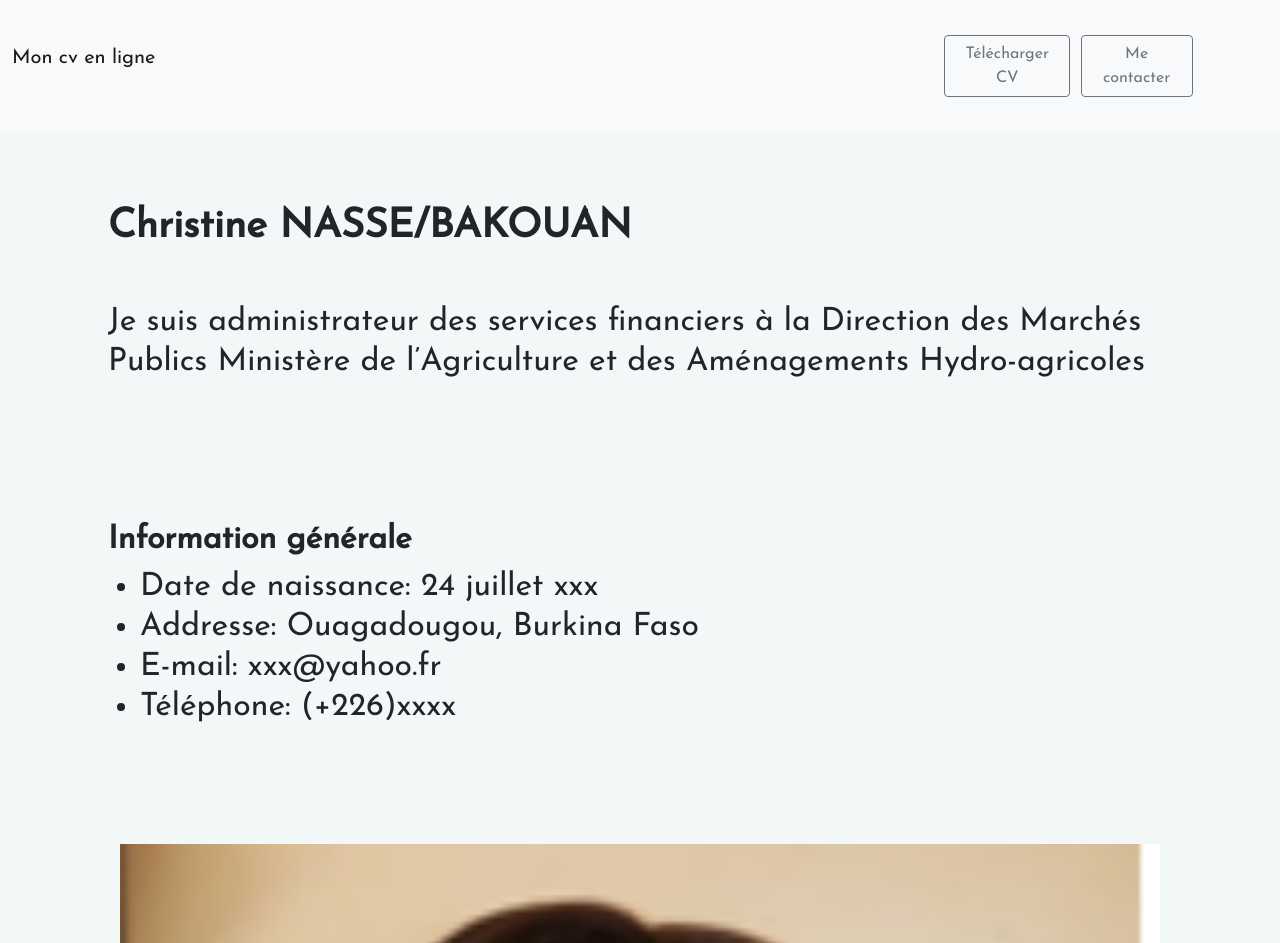
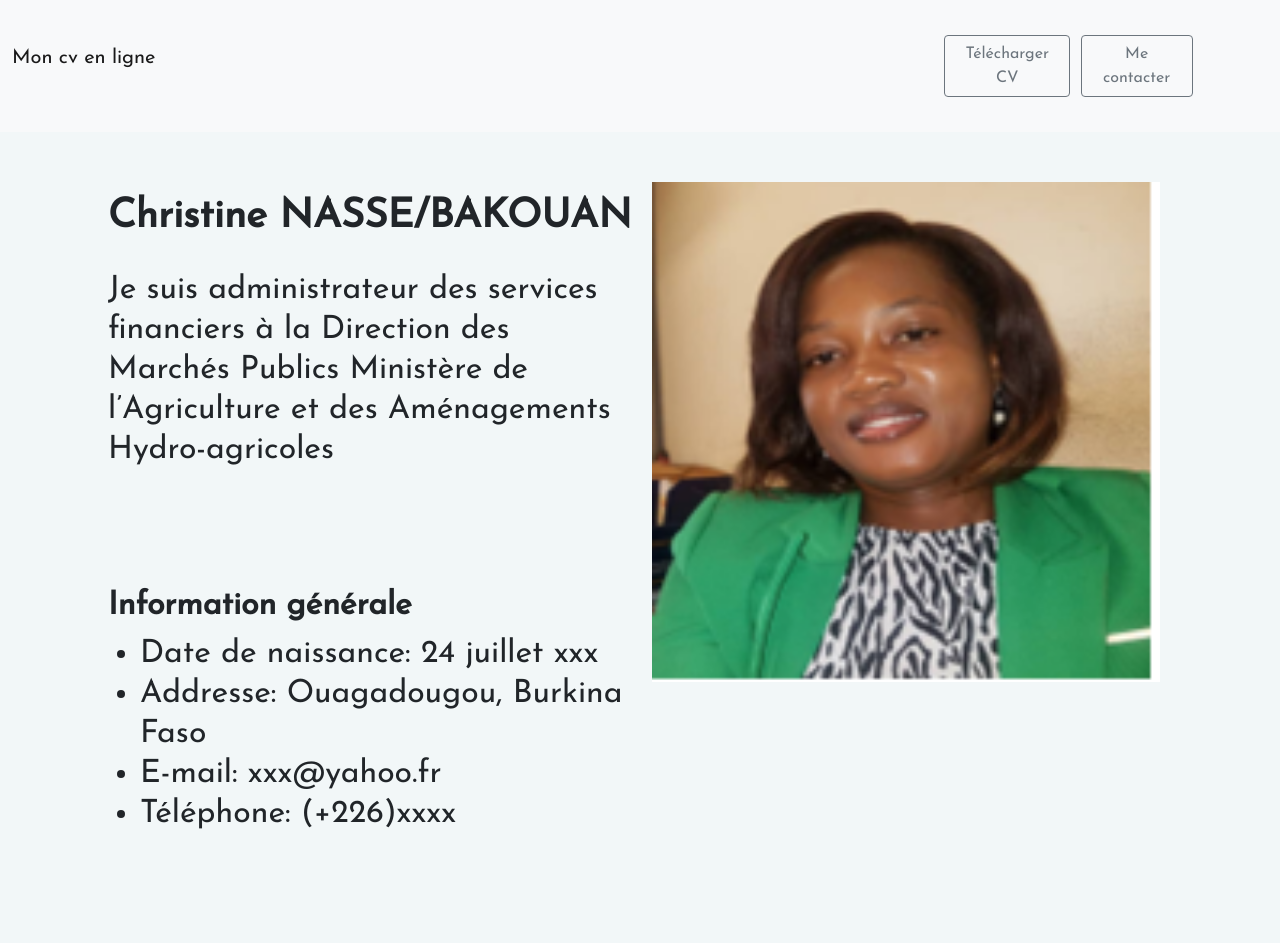
Before and after one commit to christine-nasse/cv, a plain HTML site: page index.html in a window 1280 px wide. Shown: the top 943 px of the page. Drawn offline with nearby package versions, Linux system fonts and the light colour scheme.

Commit message:
Add files via upload

```diff
--- a/index.html
+++ b/index.html
@@ -58,9 +58,9 @@
 
     <div class="container">
         <div class="row">
-            <div class="col col-lg-6 col-lg-12 col-md-12 col-sd-12">
+            <div class="col-lg-6 col-md-12 col-sd-12">
                 <div class="row">
-                    <div class="col col-lg-12 col-md-12 col-sd-12 general-info">
+                    <div class="col-lg-12 col-md-12 col-sd-12 general-info">
                         <h2 class="full-name"> Christine NASSE/BAKOUAN </h2>
                         <p>Je suis administrateur des services financiers à la Direction des Marchés Publics Ministère de
                             l’Agriculture et des Aménagements Hydro-agricoles</p>
@@ -68,7 +68,7 @@
                         <br>
                     </div>
 
-                    <div class="col col-lg-12 col-md-12 col-sd-12 general-info" >
+                    <div class="col-lg-12 col-md-12 col-sd-12 general-info" >
                         <h2> Information générale </h2>
                         <ul>
                             <li><span>Date de naissance: </span>24 juillet xxx</li>
@@ -82,7 +82,7 @@
 
                 </div>
             </div>
-            <div class="col col-lg-6 col-lg-12 col-md-12 col-sd-12">
+            <div class="col-lg-6 col-md-12 col-sd-12">
                 <img class ="profile-image" src="images/photo-profile.png" alt="photo-de-profile">
             </div>
         </div>
```
